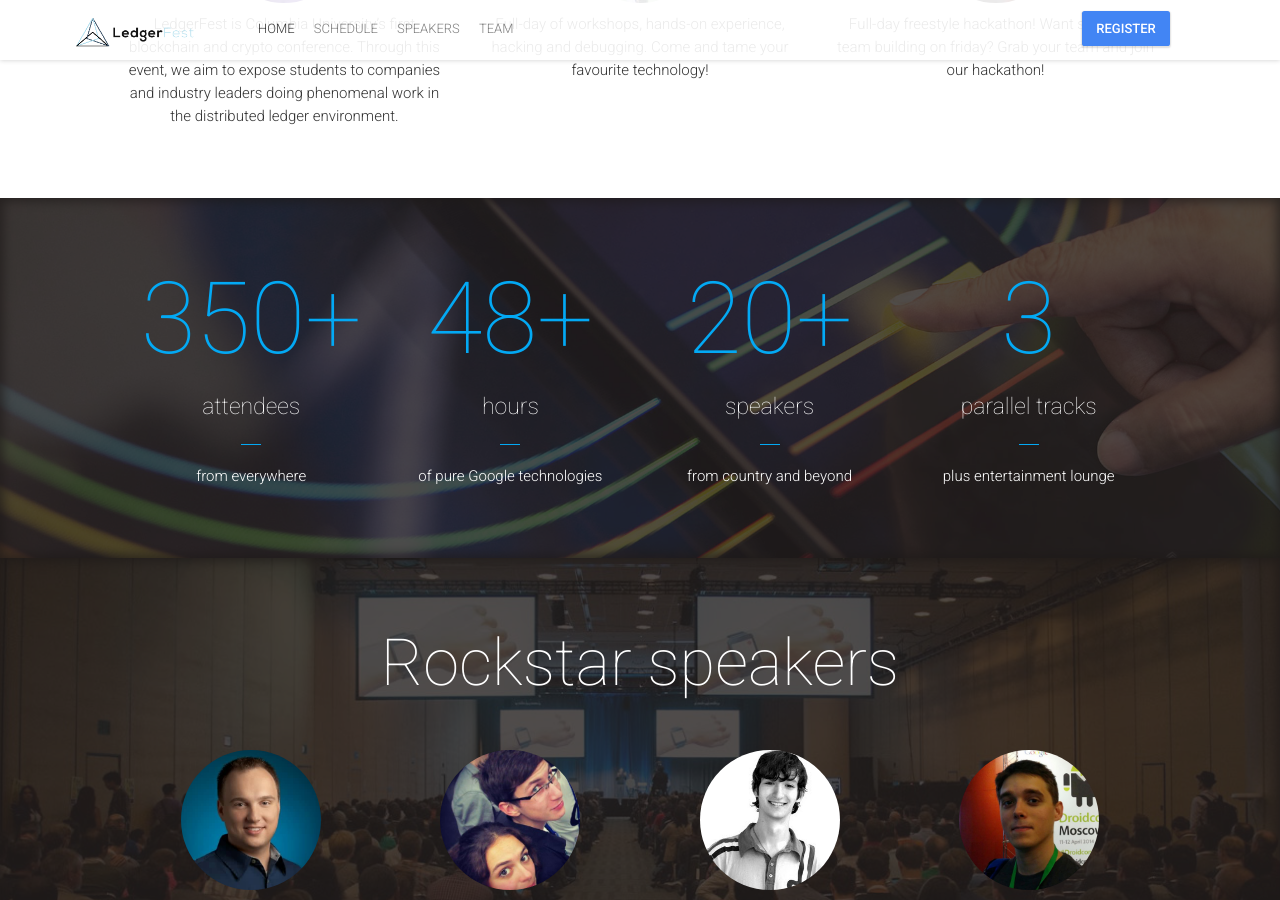
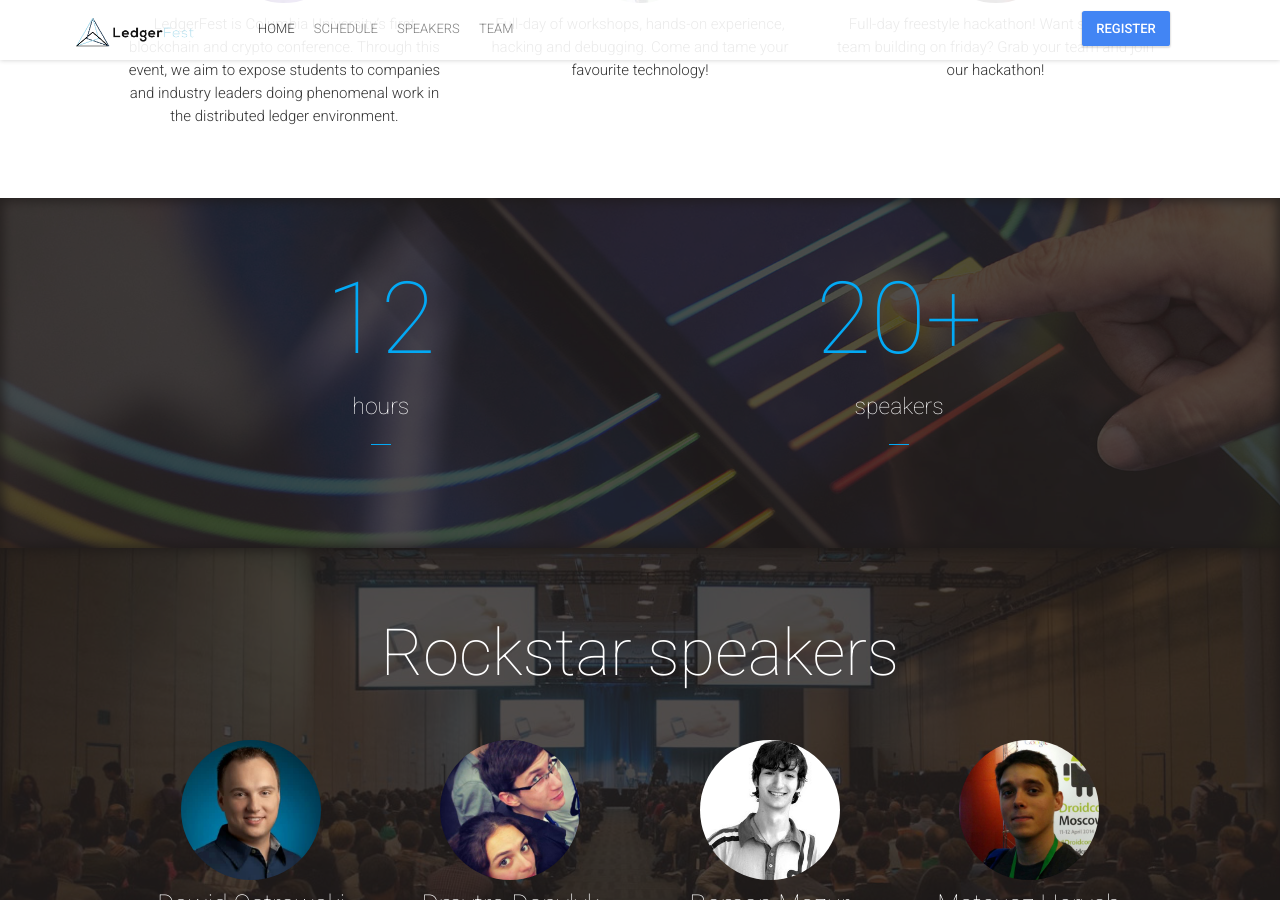
Before and after one commit to BlockchainAtColumbia/ledgerfest-2019, a Jekyll site: the page built from index.html, in a window 1280 px wide and 900 px high, scrolled down 1269 px. Built offline with Jekyll 4.4.1, drawn with Linux system fonts in a browser that asks for light colours; nearby versions of some CDN libraries; comment, search, counter and statistics services are not loaded.

Commit message:
Statatistics

```diff
--- a/_config.yml
+++ b/_config.yml
@@ -66,10 +66,8 @@ aboutBlock:
 # Statistic Block
 statisticBlockImage: "statistic.jpg"
 statisticBlock:
- - {count: "350", specialCharacter: "+", info: "attendees", detail: "from everywhere"}
- - {count: "48", specialCharacter: "+", info: "hours", detail: "of pure Google technologies"}
- - {count: "20", specialCharacter: "+", info: "speakers", detail: "from country and beyond"}
- - {count: "3", specialCharacter: "", info: "parallel tracks", detail: "plus entertainment lounge"}
+ - {count: "12", specialCharacter: "", info: "hours", detail: ""}
+ - {count: "20", specialCharacter: "+", info: "speakers", detail: ""}
 
 # Rockstar Speakers Block
 rockstarSpeakersImage: "rockstar-speakers.jpg"
```
